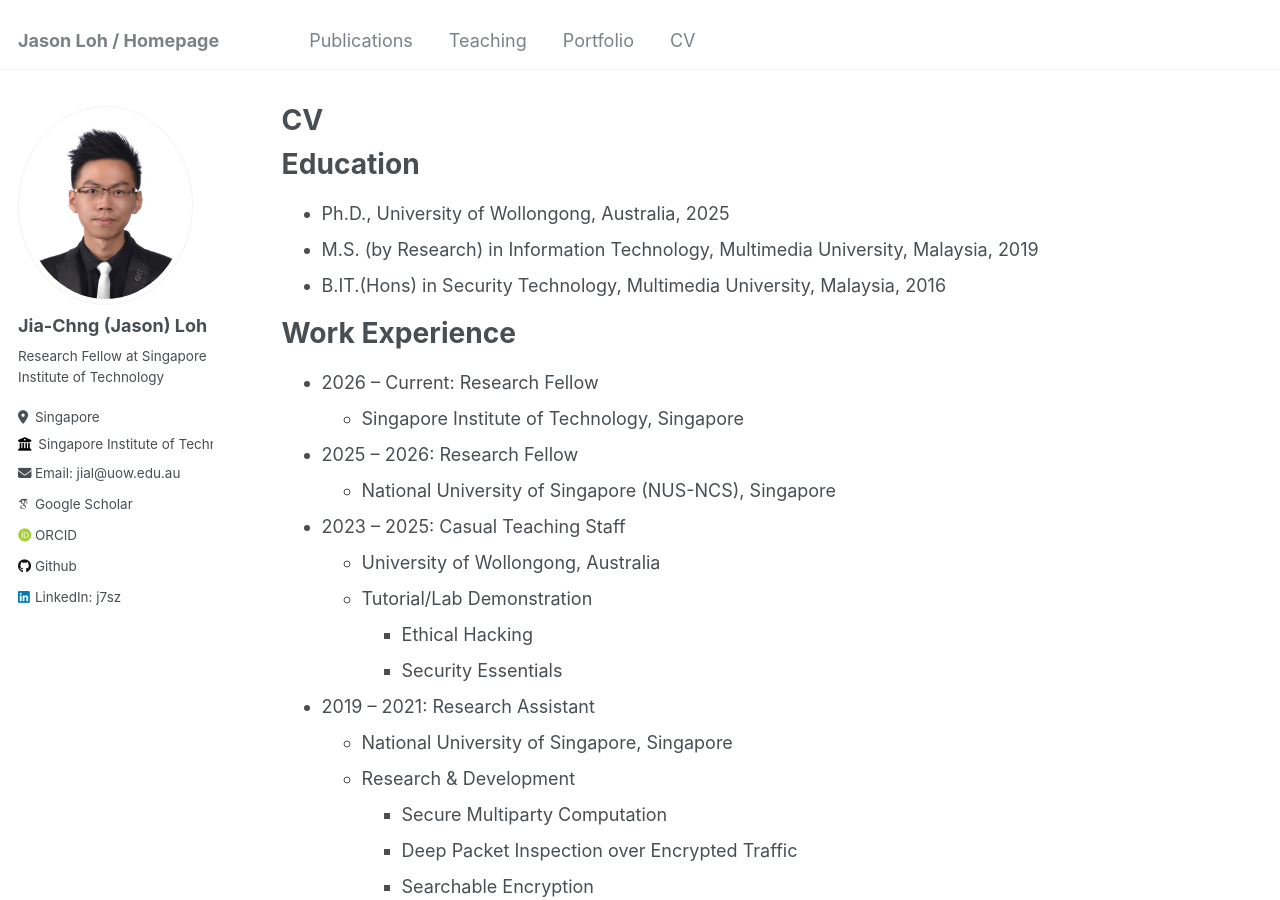
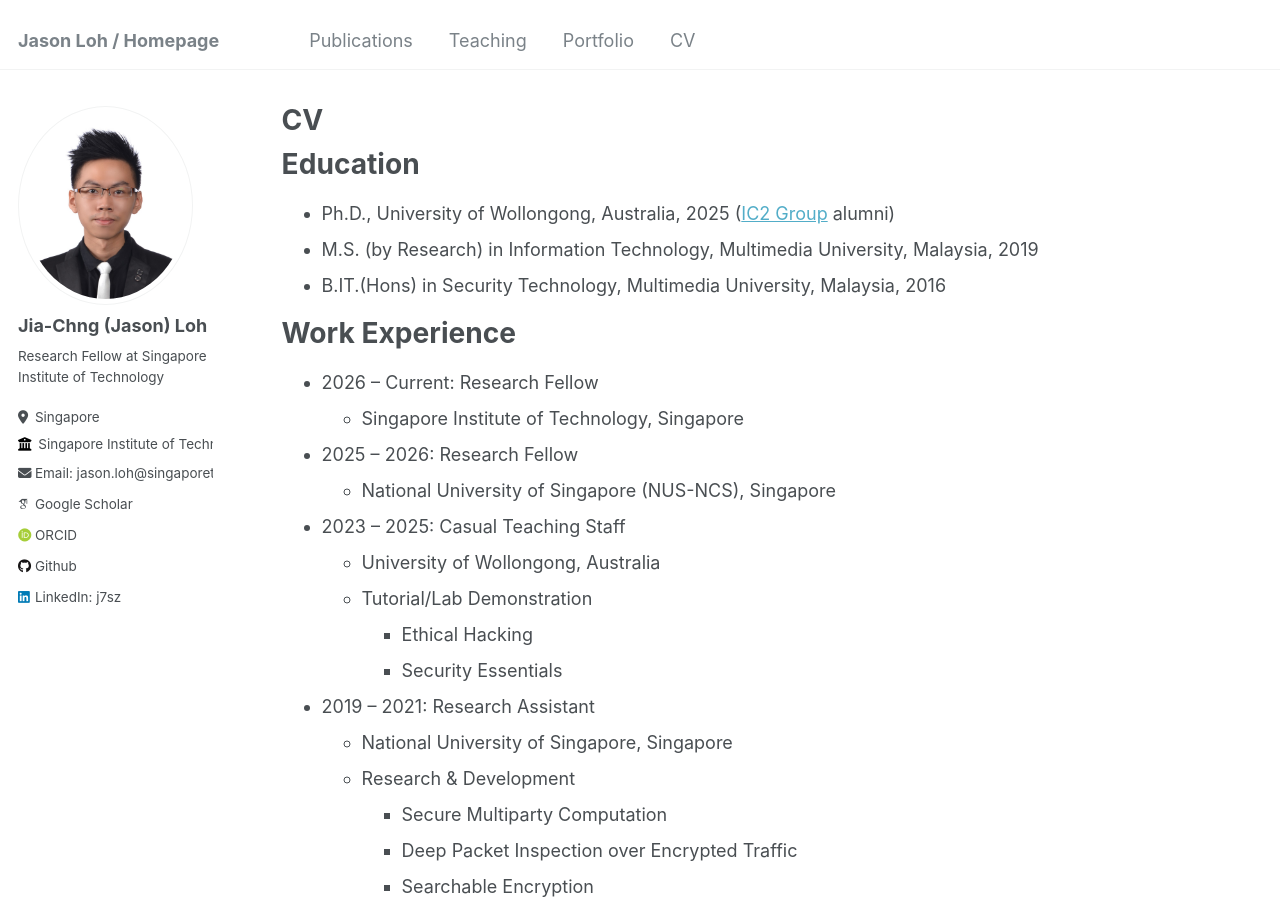
Before and after one commit to j7sz/j7sz.github.io, a Jekyll site: the page built from _pages/cv.md, in a window 1280 px wide and 900 px high. Built offline with Jekyll 4.4.1, drawn with Linux system fonts in a browser that asks for light colours; some web fonts are replaced.

Commit message:
Update email to SIT address and add IC2 group link to PhD entry
Co-Authored-By: Claude Sonnet 4.6 <noreply@anthropic.com>
Claude-Session: https://claude.ai/code/session_01HxfbdgTE6Boo2wy2XbsERx

```diff
--- a/_config.yml
+++ b/_config.yml
@@ -28,7 +28,7 @@ author:
   location         : "Singapore"
   employer         : "Singapore Institute of Technology"
   uri              : # URL
-  email            : "jial@uow.edu.au"
+  email            : "jason.loh@singaporetech.edu.sg"
 
   # Academic websites
   arxiv            : # URL - Update with the correct link to your profile
--- a/_pages/cv.md
+++ b/_pages/cv.md
@@ -11,7 +11,7 @@ redirect_from:
 
 Education
 ======
-* Ph.D., University of Wollongong, Australia, 2025
+* Ph.D., University of Wollongong, Australia, 2025 ([IC2 Group](https://www.ic2-uow.org) alumni)
 * M.S. (by Research) in Information Technology, Multimedia University, Malaysia, 2019
 * B.IT.(Hons) in Security Technology, Multimedia University, Malaysia, 2016
 
```
